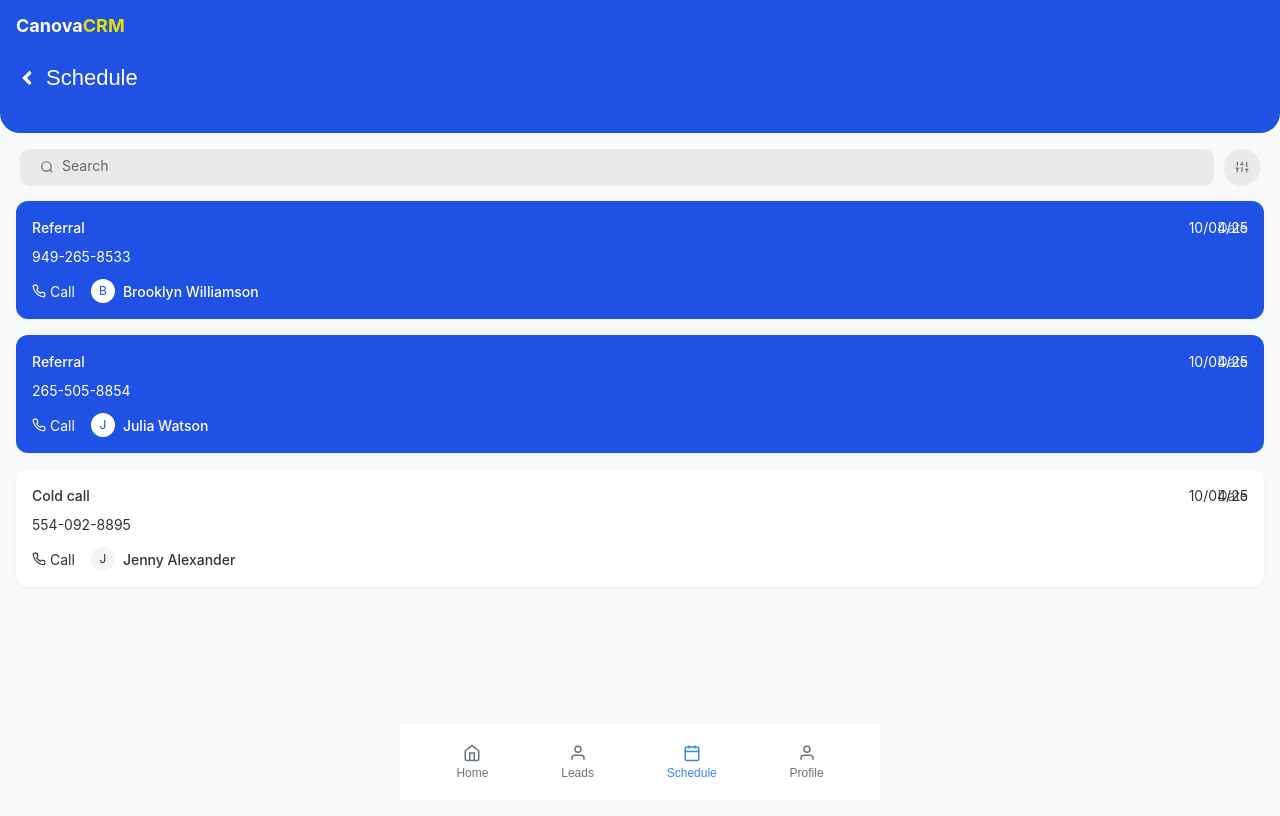
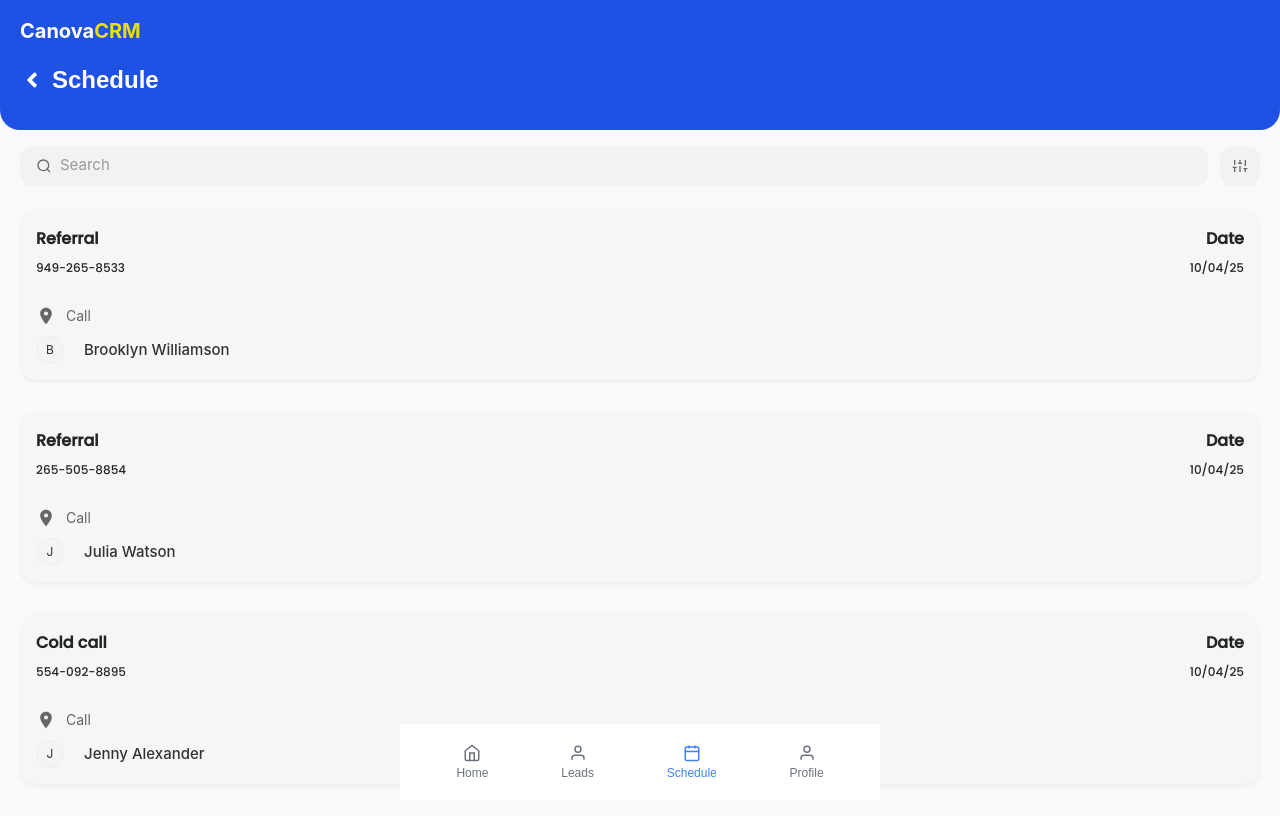
Before and after one commit to MdTanwer/CRM-, a React (Vite) app in the folder frontend/: page /user in a window 1280 px wide. Both pictures are taken after a click on the button "Schedule". Shown: the top 816 px of the page. Built offline with nearby package versions, Linux system fonts and the light colour scheme; no server answers.

Commit message:
shedule page work is doen

```diff
--- a/frontend/src/pages/UserSchedulePage.tsx
+++ b/frontend/src/pages/UserSchedulePage.tsx
@@ -2,6 +2,7 @@ import React, { useState, useRef, useEffect } from "react";
 import { useNavigate } from "react-router-dom";
 import "../styles/user-schedule.css";
 import { FaAngleLeft } from "react-icons/fa";
+import { MdLocationOn } from "react-icons/md";
 
 interface ScheduleItem {
   id: string;
@@ -64,15 +65,17 @@ export const UserSchedulePage: React.FC = () => {
   const toggleFilterTooltip = (e: React.MouseEvent) => {
     e.preventDefault();
     e.stopPropagation();
-    console.log("Filter button clicked");
     setShowFilterTooltip(!showFilterTooltip);
   };
 
-  const handleFilterChange = (value: string) => {
-    setFilterValue(value);
+  const handleFilterChange = (e: React.ChangeEvent<HTMLSelectElement>) => {
+    e.stopPropagation();
+    setFilterValue(e.target.value);
   };
 
-  const handleSaveFilter = () => {
+  const handleSaveFilter = (e: React.MouseEvent) => {
+    e.preventDefault();
+    e.stopPropagation();
     // Apply filter logic here
     setShowFilterTooltip(false);
   };
@@ -172,7 +175,7 @@ export const UserSchedulePage: React.FC = () => {
               <div className="schedule-filter-select-wrapper">
                 <select
                   value={filterValue}
-                  onChange={(e) => handleFilterChange(e.target.value)}
+                  onChange={handleFilterChange}
                   className="schedule-filter-select"
                   onClick={(e) => e.stopPropagation()}
                 >
@@ -195,34 +198,23 @@ export const UserSchedulePage: React.FC = () => {
       {/* Schedule List */}
       <div className="schedule-list">
         {filteredItems.map((item) => (
-          <div
-            key={item.id}
-            className={`schedule-card ${
-              item.type === "Referral" ? "referral-card" : "cold-call-card"
-            }`}
-          >
-            <div className="card-header">
-              <div className="card-type">{item.type}</div>
-              <div className="card-date">Date</div>
+          <div key={item.id} className="schedule-card">
+            <div className="schedule-card-header">
+              <div className="schedule-card-type">{item.type}</div>
+              <div className="schedule-card-date">Date</div>
             </div>
-            <div className="card-phone">{item.phone}</div>
-            <div className="card-date-value">{item.date}</div>
+            <div className="schedule-card-header">
+              <div className="schedule-card-phone">{item.phone}</div>
+              <div className="schedule-card-date-value">{item.date}</div>
+            </div>
 
-            <div className="card-details">
-              <div className="call-icon">
-                <svg
-                  width="16"
-                  height="16"
-                  viewBox="0 0 24 24"
-                  fill="none"
-                  stroke="currentColor"
-                  strokeWidth="2"
-                >
-                  <path d="M22 16.92v3a2 2 0 0 1-2.18 2 19.79 19.79 0 0 1-8.63-3.07 19.5 19.5 0 0 1-6-6 19.79 19.79 0 0 1-3.07-8.67A2 2 0 0 1 4.11 2h3a2 2 0 0 1 2 1.72 12.84 12.84 0 0 0 .7 2.81 2 2 0 0 1-.45 2.11L8.09 9.91a16 16 0 0 0 6 6l1.27-1.27a2 2 0 0 1 2.11-.45 12.84 12.84 0 0 0 2.81.7A2 2 0 0 1 22 16.92z"></path>
-                </svg>
+            <div className="schedule-card-details">
+              <div className="schedule-call-icon">
+                <MdLocationOn size={20} />
                 <span>Call</span>
               </div>
-
+            </div>
+            <div className="schedule-card-contact-info">
               <div className="contact-avatar">
                 {item.avatar.substring(0, 1)}
               </div>
--- a/frontend/src/styles/user-schedule.css
+++ b/frontend/src/styles/user-schedule.css
@@ -17,18 +17,18 @@
   position: sticky;
   top: 0;
   z-index: 100;
-  padding: 12px 16px;
+  padding: 16px 20px;
   border-bottom-left-radius: 20px;
   border-bottom-right-radius: 20px;
 }
 
 .schedule-brand-logo {
-  font-size: 18px;
+  font-size: 20px;
   font-weight: 700;
   color: white;
   text-align: left;
   font-family: "Inter", sans-serif;
-  margin-bottom: 16px;
+  margin-bottom: 20px;
 }
 
 .schedule-header-nav {
@@ -38,8 +38,8 @@
 
 .schedule-back-btn {
   color: #ffffff;
-  font-size: 22px; /* Matching Figma's font size */
-  font-weight: 500; /* 'Medium' corresponds to 500 */
+  font-size: 24px;
+  font-weight: 600;
   letter-spacing: 0;
   cursor: pointer;
   display: flex;
@@ -47,8 +47,8 @@
   gap: 8px;
   background: none;
   border: none;
-  margin-bottom: 30px;
-  margin-top: 10px;
+  margin-bottom: 20px;
+  padding: 0;
 }
 
 /* Search Container */
@@ -57,27 +57,27 @@
   background: transparent;
   display: flex;
   align-items: center;
-  gap: 10px;
+  gap: 12px;
   position: relative;
+  margin-bottom: 8px;
 }
 
 .schedule-search-input-wrapper {
   position: relative;
   display: flex;
   align-items: center;
-  background-color: #e9e9e9;
-  border-radius: 10px;
-  padding: 0 20px;
-  height: 36px;
-  box-shadow: 0 1px 2px rgba(0, 0, 0, 0.05);
+  background-color: #f2f2f2;
+  border-radius: 12px;
+  padding: 0 16px;
+  height: 40px;
   flex: 1;
 }
 
 .schedule-search-icon {
   color: #666666;
   margin-right: 8px;
-  width: 14px;
-  height: 14px;
+  width: 16px;
+  height: 16px;
 }
 
 .schedule-search-input {
@@ -85,58 +85,61 @@
   padding: 8px 0;
   border: none;
   background: transparent;
-  font-size: 14px;
+  font-size: 15px;
   color: #333333;
   outline: none;
   font-family: "Inter", sans-serif;
 }
 
 .schedule-search-input::placeholder {
-  color: #666666;
-  font-size: 14px;
+  color: #999999;
+  font-size: 15px;
 }
 
 .schedule-filter-btn {
-  background-color: #e9e9e9;
+  background-color: #f2f2f2;
   border: none;
   color: #666666;
   cursor: pointer;
   display: flex;
   align-items: center;
   justify-content: center;
-  width: 36px;
-  height: 36px;
-  border-radius: 50%;
-  box-shadow: 0 1px 2px rgba(0, 0, 0, 0.05);
+  width: 40px;
+  height: 40px;
+  border-radius: 12px;
   flex-shrink: 0;
   position: relative;
   z-index: 1000;
 }
 
 .schedule-filter-btn svg {
-  width: 14px;
-  height: 14px;
+  width: 16px;
+  height: 16px;
 }
 
 /* Schedule List */
 .schedule-list {
   flex: 1;
-  padding: 0 16px 100px;
+  padding: 0 20px 100px;
   display: flex;
   flex-direction: column;
   gap: 16px;
 }
 
+/* Schedule Card Styles */
 .schedule-card {
-  border-radius: 12px;
+  border-radius: 16px;
   padding: 16px;
-  box-shadow: 0 1px 3px rgba(0, 0, 0, 0.05);
+  box-shadow: 0 2px 4px rgba(0, 0, 0, 0.05);
   position: relative;
+  margin-bottom: 16px;
+  /* background-color: white; */
+  background-color: #f6f6f5;
 }
 
 .referral-card {
-  background-color: #2051e5;
-  color: white;
+  background-color: white;
+  color: #333;
 }
 
 .cold-call-card {
@@ -144,55 +147,74 @@
   color: #333;
 }
 
-.card-header {
+.schedule-card-header {
   display: flex;
   justify-content: space-between;
   margin-bottom: 8px;
 }
 
-.card-type {
-  font-weight: 500;
-  font-size: 14px;
+.schedule-card-type {
+  font-family: "Poppins", sans-serif;
+  font-size: 16px;
+  font-weight: 600; /* SemiBold */
+  letter-spacing: 0;
+  line-height: normal; /* Or use a value if specified */
+  color: #212525;
 }
 
-.card-date {
-  font-size: 14px;
-  opacity: 0.8;
+.schedule-card-date {
+  font-family: "Poppins", sans-serif;
+  font-size: 16px;
+  font-weight: 600; /* SemiBold */
+  letter-spacing: 0;
+  line-height: normal; /* Or use a value if specified */
+  color: #212525;
 }
 
-.card-phone {
-  font-size: 14px;
-  margin-bottom: 4px;
+.schedule-card-phone {
+  font-family: "Poppins", sans-serif;
+  font-size: 12px;
+  font-weight: 500; /* Medium */
+  letter-spacing: 0;
+  line-height: normal; /* or specify exact value if needed */
+  color: #212525;
 }
 
-.card-date-value {
-  font-size: 14px;
-  position: absolute;
-  top: 16px;
-  right: 16px;
+.schedule-card-date-value {
+  font-family: "Poppins", sans-serif;
+  font-size: 12px;
+  font-weight: 500; /* Medium */
+  letter-spacing: 0;
+  line-height: normal; /* or specify exact value if needed */
+  color: #212525;
 }
 
-.card-details {
+.schedule-card-details {
   display: flex;
   align-items: center;
-  margin-top: 12px;
+  margin-top: 16px;
+
+  padding-top: 12px;
 }
 
-.call-icon {
+.schedule-call-icon {
   display: flex;
   align-items: center;
-  gap: 4px;
-  margin-right: 16px;
+  gap: 10px;
+  margin-right: 20px;
+  color: #666;
 }
 
-.call-icon svg {
-  width: 14px;
-  height: 14px;
+.schedule-card-contact-info {
+  display: flex;
+  align-items: center;
+  gap: 10px;
+  margin-top: 10px;
 }
 
 .contact-avatar {
-  width: 24px;
-  height: 24px;
+  width: 28px;
+  height: 28px;
   border-radius: 50%;
   background-color: #f3f4f6;
   color: #333;
@@ -200,17 +222,14 @@
   align-items: center;
   justify-content: center;
   font-size: 12px;
-  margin-right: 8px;
-}
-
-.referral-card .contact-avatar {
-  background-color: white;
-  color: #2051e5;
+  margin-right: 10px;
+  border: 1px solid #eee;
 }
 
 .contact-name {
-  font-size: 14px;
+  font-size: 15px;
   font-weight: 500;
+  color: #333;
 }
 
 /* Bottom Navigation */
@@ -295,22 +314,21 @@
 /* Filter Tooltip */
 .schedule-filter-tooltip {
   position: absolute;
-  top: 45px;
-  right: 10px;
-  width: 160px;
+  top: 50px;
+  right: 20px;
+  width: 180px;
   background-color: white;
-  border-radius: 8px;
-  box-shadow: 0 4px 12px rgba(0, 0, 0, 0.15);
-  padding: 12px;
+  border-radius: 12px;
+  box-shadow: 0 4px 20px rgba(0, 0, 0, 0.1);
+  padding: 16px;
   z-index: 1100;
-  display: block;
 }
 
 .schedule-filter-tooltip::before {
   content: "";
   position: absolute;
   top: -8px;
-  right: 18px;
+  right: 20px;
   width: 16px;
   height: 16px;
   background-color: white;
@@ -320,17 +338,15 @@
 }
 
 .schedule-filter-tooltip-header {
-  position: relative;
-  font-size: 14px;
-  font-weight: 500;
+  font-size: 16px;
+  font-weight: 600;
   color: #333;
-  margin-bottom: 12px;
-  z-index: 1;
+  margin-bottom: 16px;
 }
 
 .schedule-filter-dropdown {
   position: relative;
-  margin-bottom: 8px;
+  margin-bottom: 16px;
 }
 
 .schedule-filter-select-wrapper {
@@ -340,9 +356,9 @@
 
 .schedule-filter-select {
   width: 100%;
-  padding: 8px 12px;
-  border: 1px solid #ddd;
-  border-radius: 6px;
+  padding: 10px 12px;
+  border: 1px solid #e0e0e0;
+  border-radius: 8px;
   background-color: #fff;
   font-size: 14px;
   color: #333;
@@ -352,57 +368,24 @@
   background-repeat: no-repeat;
   background-position: right 12px center;
   cursor: pointer;
-  z-index: 1500;
 }
 
-/* Style for the select dropdown */
 .schedule-filter-select option {
-  padding: 8px 12px;
+  padding: 10px;
   background-color: white;
   color: #333;
   font-size: 14px;
 }
 
-.schedule-filter-options-container {
-  position: absolute;
-  top: 100%;
-  left: 0;
-  width: 100%;
-  background-color: white;
-  border-radius: 6px;
-  box-shadow: 0 4px 8px rgba(0, 0, 0, 0.1);
-  overflow: hidden;
-  margin-top: 2px;
-  z-index: 1200;
-}
-
-.schedule-filter-option {
-  padding: 8px 12px;
-  font-size: 14px;
-  color: #333;
-  background-color: white;
-  cursor: pointer;
-  transition: background-color 0.2s;
-}
-
-.schedule-filter-option:hover {
-  background-color: #f5f5f5;
-}
-
-.schedule-filter-option.selected {
-  background-color: #e0e0e0;
-}
-
 .schedule-filter-save-btn {
   width: 100%;
-  padding: 8px;
-  background-color: #222;
+  padding: 10px;
+  background-color: #2051e5;
   color: white;
   border: none;
-  border-radius: 20px;
+  border-radius: 8px;
   font-size: 14px;
   font-weight: 500;
   cursor: pointer;
   text-align: center;
-  margin-top: 4px;
 }
```
